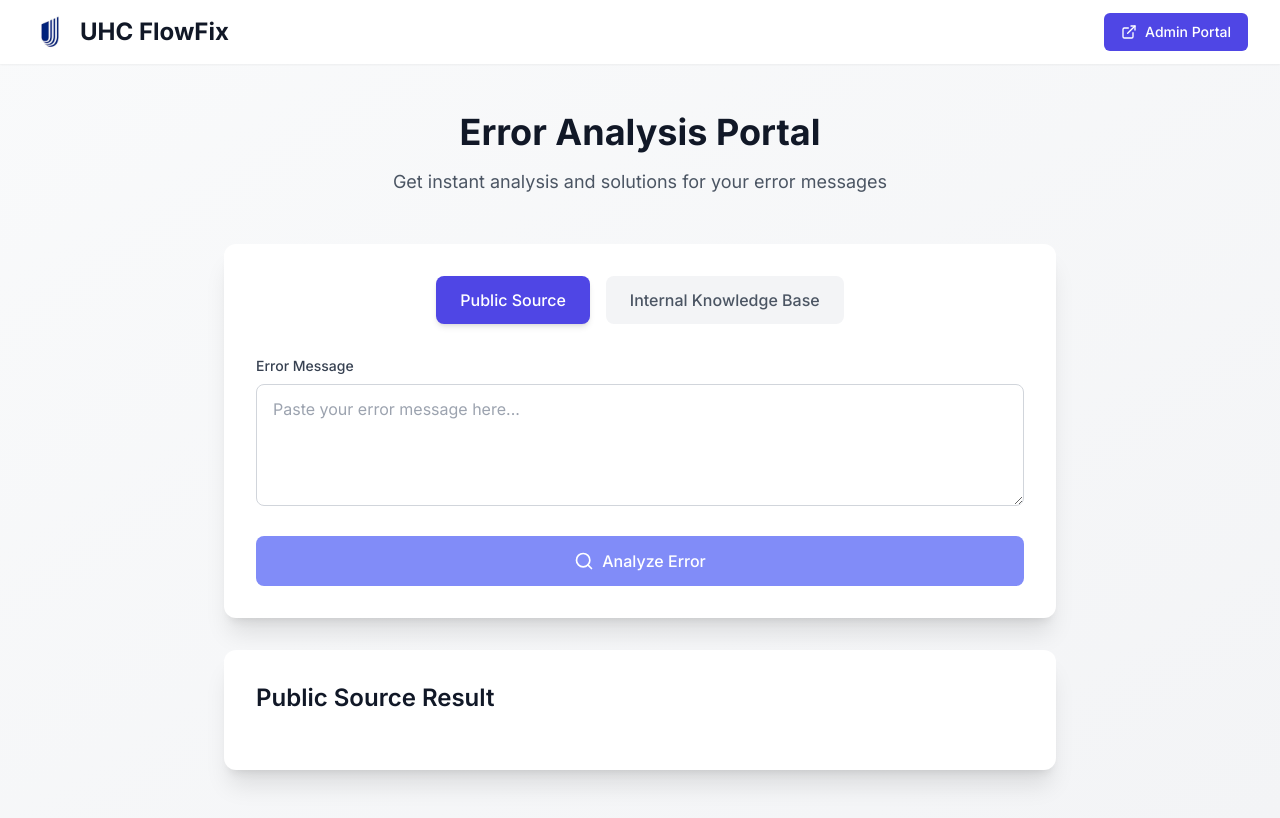
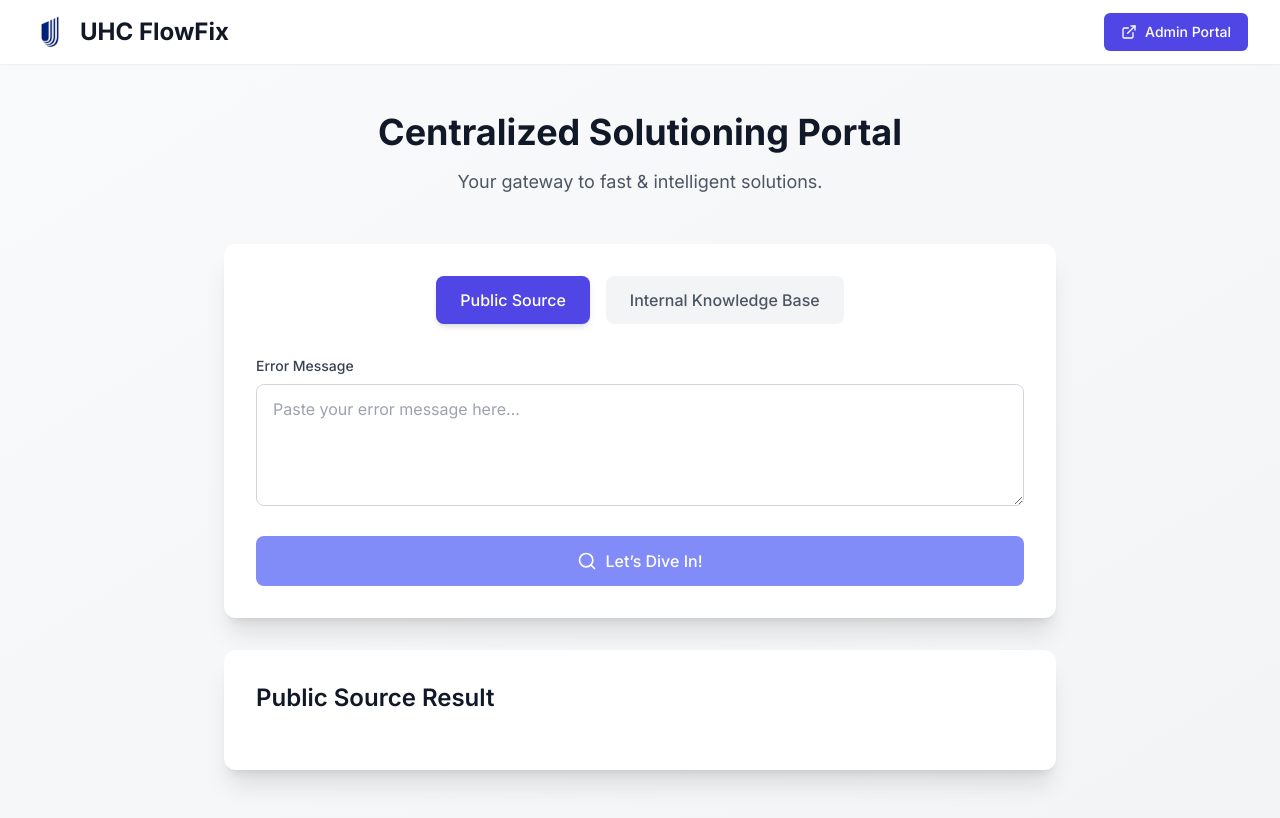
Before and after one commit to Kar2410/FLOW-FIX, a Next.js app in the folder Website2/: page / in a window 1280 px wide. Built offline with nearby package versions, Linux system fonts and the light colour scheme.

Commit message:
Branding name change

```diff
--- a/Website2/src/app/page.tsx
+++ b/Website2/src/app/page.tsx
@@ -87,10 +87,10 @@ export default function Home() {
       <main className="max-w-4xl mx-auto px-4 sm:px-6 lg:px-8 py-12">
         <div className="text-center mb-12">
           <h2 className="text-4xl font-bold text-gray-900 mb-4">
-            Error Analysis Portal
+            Centralized Solutioning Portal
           </h2>
           <p className="text-lg text-gray-600">
-            Get instant analysis and solutions for your error messages
+            Your gateway to fast & intelligent solutions.
           </p>
         </div>
 
@@ -182,7 +182,7 @@ export default function Home() {
               ) : (
                 <>
                   <FiSearch className="w-5 h-5 mr-2" />
-                  Analyze Error
+                  Let’s Dive In!
                 </>
               )}
             </button>
```
